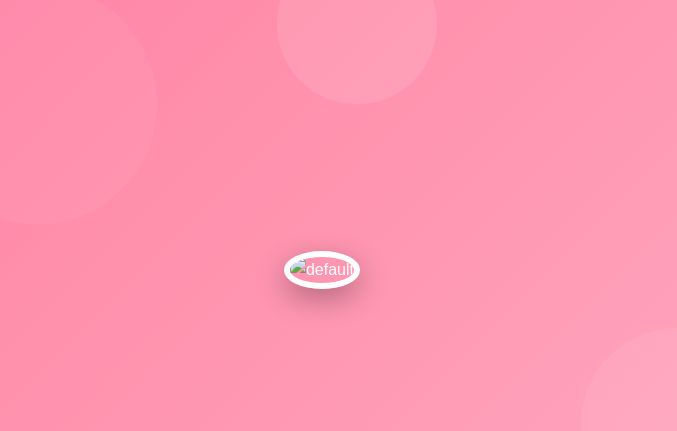
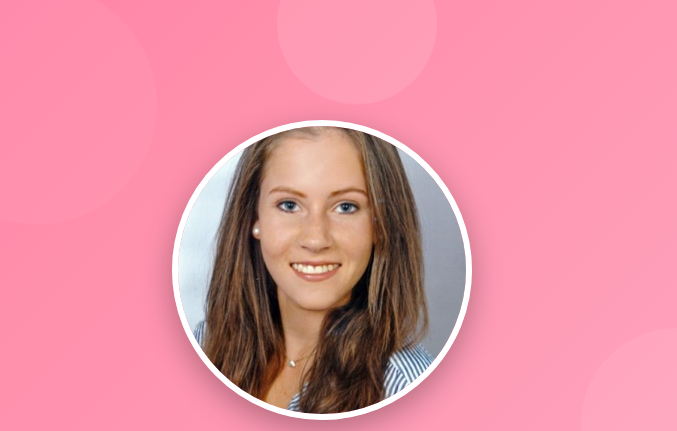
Before and after one commit to aliciaroesch-byte/aliciaroesch-byte.github.io, a plain HTML site: page index.html in a window 1280 px wide. Shown: the part 130-561 px from the top of the page, 603-1280 px from the left. Drawn offline with nearby package versions, Linux system fonts and the light colour scheme.

Commit message:
Update index.html

```diff
--- a/index.html
+++ b/index.html
@@ -106,7 +106,7 @@
                     </div>
                 </div>
                 <div class="col-lg-6 text-center fade-in">
-                    <img src="pic/Alicia_Roesch.png" alt="default" class="profile-img">
+                    <img src="pic/Alicia_Roesch.jpg" alt="default" class="profile-img">
                 </div>
             </div>
         </div>
```
